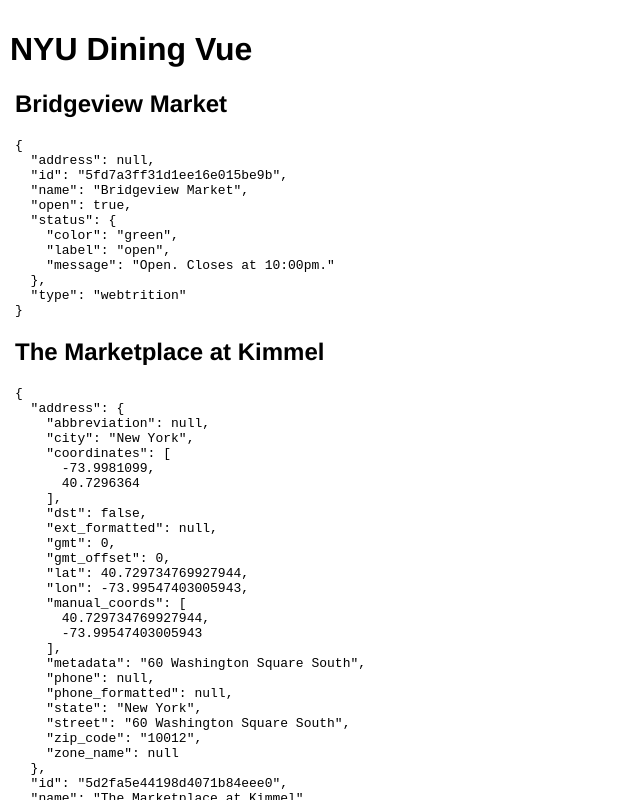
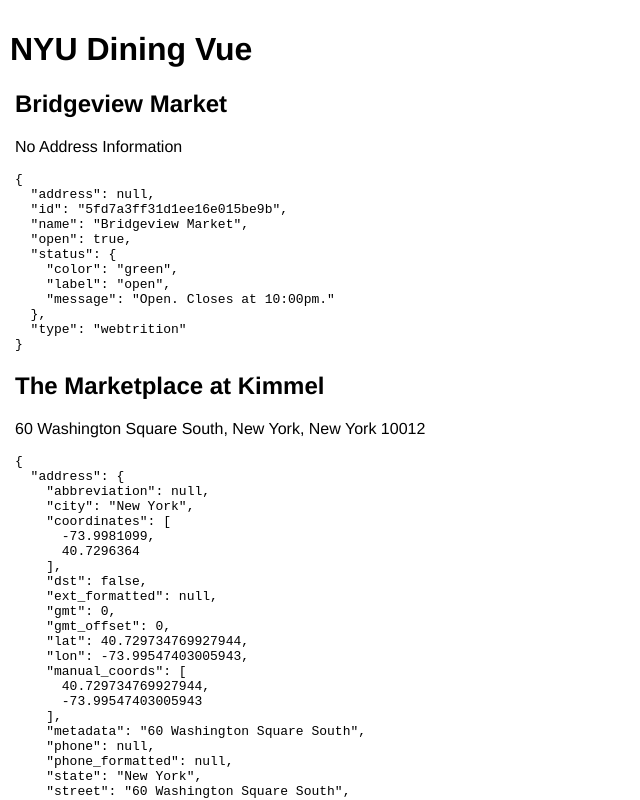
Before and after one commit to zhumingcheng697/NYU-Dining-Vue, a Vue app: page / in a window 1280 px wide. Shown: the top 800 px of the page, without its empty margins (0-640 px from the left). Built offline with nearby package versions, Linux system fonts and the light colour scheme.

Commit message:
ADD: computed address field

```diff
--- a/src/App.vue
+++ b/src/App.vue
@@ -1,7 +1,7 @@
 <template>
   <div id="app">
     <h1>NYU Dining Vue</h1>
-    <Location v-for="location in locations" :key="location['id']" :location="location"/>
+    <Location v-for="location in locations" :key="location['id']" :locationInfo="location"/>
   </div>
 </template>
 
@@ -25,8 +25,8 @@
     // nodeFetch(locationsJsonUrl).then((res) => res.text()).then((text) => {
     //   try {
     //     const locations = JSON.parse(`${text}`);
-    //     locations.forEach((location) => {
-    //       delete location["schedules"];
+    //     locations.forEach((locationInfo) => {
+    //       delete locationInfo["schedules"];
     //     });
     //     this.locations = locations;
     //     console.log(JSON.stringify(locations));
--- a/src/components/Location.vue
+++ b/src/components/Location.vue
@@ -1,7 +1,8 @@
 <template>
   <div class="Location">
-    <h2>{{ location["name"] || `Unknown Location` }}</h2>
-    <pre>{{ location }}</pre>
+    <h2>{{ locationInfo["name"] || "Unknown Location" }}</h2>
+    <p>{{ address || "No Address Information" }}</p>
+    <pre>{{ locationInfo }}</pre>
   </div>
 </template>
 
@@ -9,7 +10,13 @@
 export default {
   name: "Location",
   props: {
-    location: Object
+    locationInfo: Object
+  },
+  computed: {
+    address() {
+      const { street, city, state, zip_code } = (this.locationInfo["address"] || {});
+      return [street, city, state].filter(Boolean).join(", ") + (zip_code ? ` ${zip_code}` : "");
+    }
   }
 };
 </script>
```
